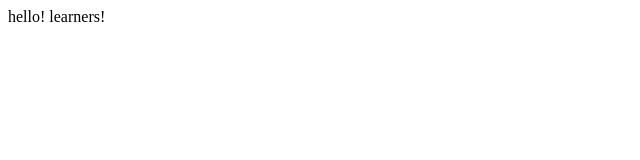
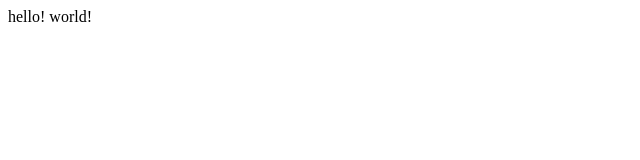
Before and after one commit to harvisha055/test-repo, a plain HTML site: page p1.html in a window 1280 px wide. Shown: the full height of the page, 0-640 px from the left. Drawn offline with Linux system fonts and the light colour scheme.

Commit message:
text changes

```diff
--- a/p1.html
+++ b/p1.html
@@ -1,5 +1,5 @@
 <html>
     <body>
-        hello! learners!
+        hello! world!
     </body>
             </html>
```
